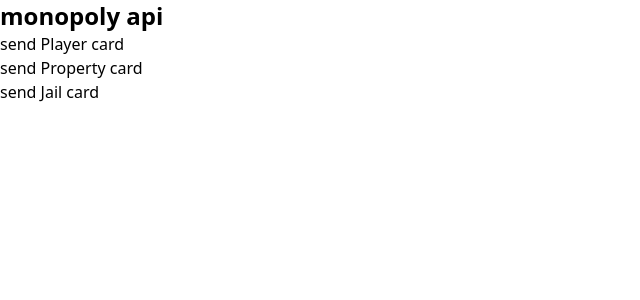
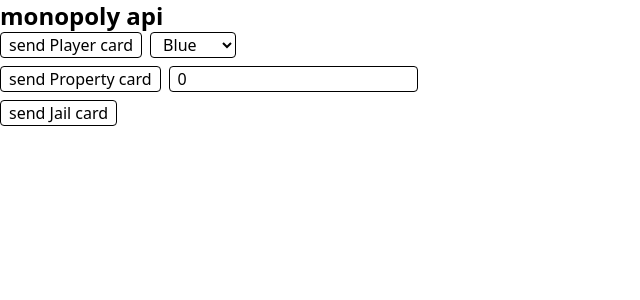
Before and after one commit to benni043/monopoly-banking, a Nuxt app: page /api in a window 1280 px wide. Shown: the top 300 px of the page, without its empty margins (0-640 px from the left). Built offline with nearby package versions, Linux system fonts and the light colour scheme.

Commit message:
simple debugging ui

```diff
--- a/app/pages/api.vue
+++ b/app/pages/api.vue
@@ -1,18 +1,65 @@
-<script setup lang="ts"></script>
+<script setup lang="ts">
+let color = ref("blue");
+
+function onPlayerCard(color: string) {
+    $fetch("/api/playerCard/", {
+        method: "POST",
+        body: JSON.stringify({ color }),
+    });
+}
+
+let id = ref(0);
+
+function onPropertyCard(id: number) {
+    $fetch("/api/property/", {
+        method: "POST",
+        body: JSON.stringify({ id }),
+    });
+}
+
+function onJailCard() {
+    $fetch("/api/jailCard/", {
+        method: "POST",
+        body: JSON.stringify({}),
+    });
+}
+</script>
 
 <template>
     <div>
         <h1 class="text-2xl font-bold">monopoly api</h1>
 
-        <div>
-            <div>
-                <button>send Player card</button>
+        <div class="flex gap-2 flex-col">
+            <div class="flex gap-2">
+                <button
+                    class="cursor-pointer border px-2 rounded"
+                    @click="onPlayerCard(color)"
+                >
+                    send Player card
+                </button>
+                <select class="border px-2 rounded" v-model="color">
+                    <option value="red">Red</option>
+                    <option value="blue">Blue</option>
+                    <option value="green">Green</option>
+                    <option value="yellow">Yellow</option>
+                </select>
+            </div>
+            <div class="flex gap-2">
+                <button
+                    class="cursor-pointer border px-2 rounded"
+                    @click="onPropertyCard(id)"
+                >
+                    send Property card
+                </button>
+                <input class="border px-2 rounded" v-model="id" type="number" />
             </div>
             <div>
-                <button>send Property card</button>
-            </div>
-            <div>
-                <button>send Jail card</button>
+                <button
+                    class="cursor-pointer border px-2 rounded"
+                    @click="onJailCard"
+                >
+                    send Jail card
+                </button>
             </div>
         </div>
     </div>
```
